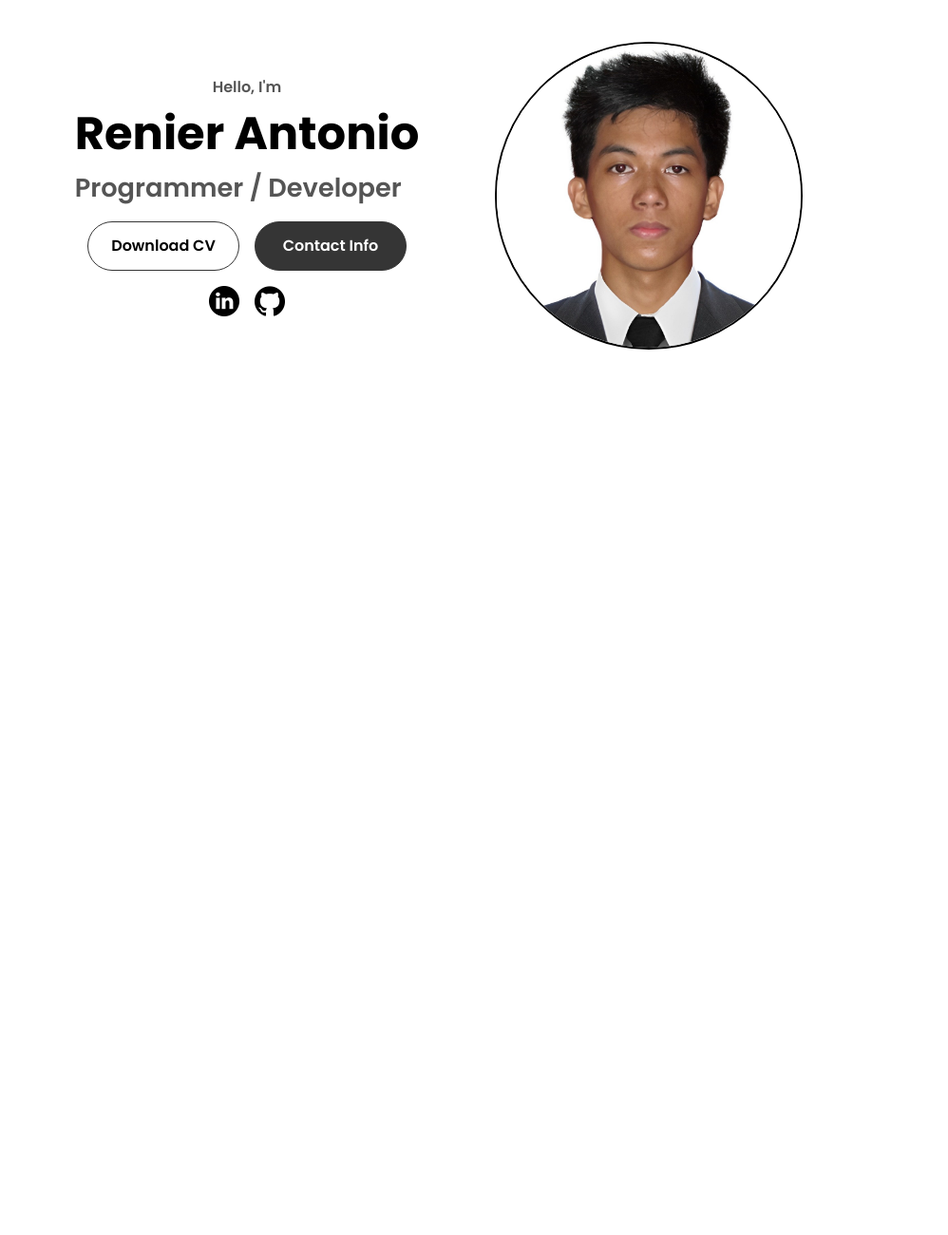
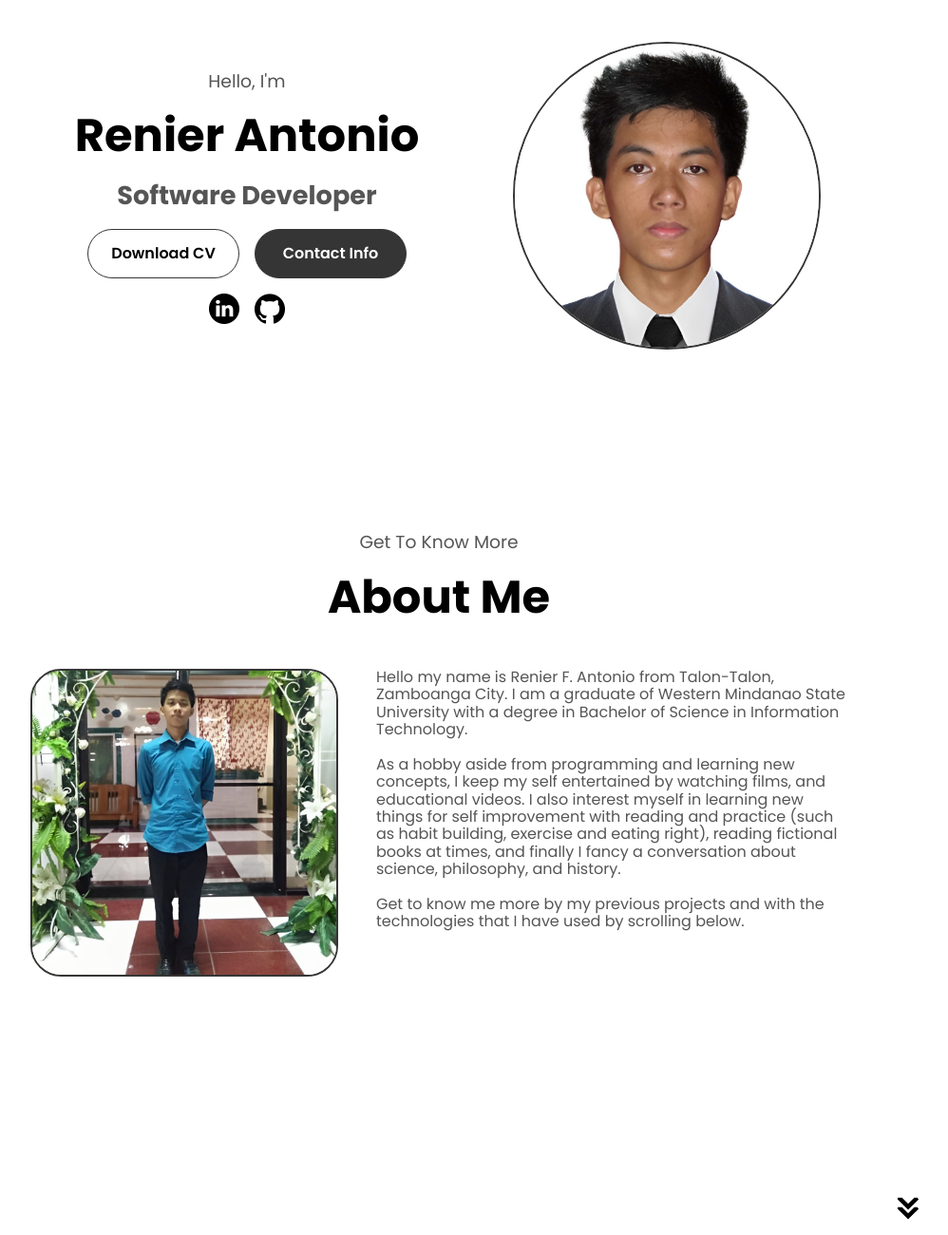
Before and after one commit to M4rm3ladov/vanilla-portfolio, a plain HTML site: page index.html in a window 1280 px wide. Shown: the part 280-1580 px from the top of the page at 95% size, without its empty margins (178-1176 px from the left). Before the commit the page ends 808 px from the top, so only its background shows below. Drawn offline with nearby package versions, Linux system fonts and the light colour scheme.

Commit message:
added about section
finished about section

```diff
--- a/index.html
+++ b/index.html
@@ -13,7 +13,7 @@
         <nav id="desktop-nav">
             <div class="logo">
                 <img src="assets/logo2.svg" alt="My Logo"/>
-                Renier Antonio
+                ren
             </div>
             <ul class="nav-links">
                 <li><a href="#about">About</a></li>
@@ -45,9 +45,9 @@
 
         <section id="profile">
             <div class="section-text">
-                <p>Hello, I'm</p>
+                <h3>Hello, I'm</h3>
                 <h1>Renier Antonio</h1>
-                <p>Programmer / Developer</p>
+                <h2>Software Developer</h2>
                 <div class="btn-container">
                     <button class="btn btn-color-2" onclick="window.open('./assets/Renier Antonio.pdf')">Download CV</button>
                     <button class="btn btn-color-1" onclick="location.href='./#contact'">Contact Info</button>
@@ -59,8 +59,27 @@
             </div>
 
             <div class="section-pic-container">
-                <img src="./assets/renierSuit (hq).jpg" alt="my profile image">
+                <img src="./assets/renierSuit (hq).jpg" alt="My profile image">
             </div>
+        </section>
+
+        <section id="about">
+            <h3>Get To Know More</h3>
+            <h1>About Me</h1>
+            <div class="section-about-container">
+                <div class="section-pic-container">
+                    <img src="./assets/aboutRen.jpg" alt="About Me image">
+                </div>
+                <p>Hello my name is Renier F. Antonio from Talon-Talon, Zamboanga City. I am a graduate of Western Mindanao State University with a degree in Bachelor of Science in Information Technology.
+                    <br><br>
+                    As a hobby aside from programming and learning new concepts, I keep my self entertained by watching films, and educational videos.
+                    I also interest myself in learning new things for self improvement with reading and practice (such as habit building, exercise and eating right), reading fictional books at times,
+                    and finally I fancy a conversation about science, philosophy, and history.
+                    <br><br>
+                    Get to know me more by my previous projects and with the technologies that I have used by scrolling below.
+                </p>
+            </div>
+            <img src="/assets/arrow.png" alt="Scroll down arrow icon" class="arrow icon" onclick="location.href='./#experience'">
         </section>
 
         <header>
--- a/style.less
+++ b/style.less
@@ -16,9 +16,10 @@
 @nav-hover-text-color: gray;
 
 /* colors */
-@primary-text-color: black;
-@secondary-text-color: rgb(85, 85, 85);
-@tertiary-text-color: white;
+@primary-color: black;
+@secondary-color: white;
+@complementary-color: rgb(85, 85, 85);
+@complementary-color-dark: rgb(53, 53, 53);
 
 @desktop-scroll-transition: all 300ms ease;
 @mobile-scroll-transition: all 0.3 ease-in-out;
@@ -46,7 +47,7 @@ html {
         }
 
         p {
-            color: @secondary-text-color;
+            color: @complementary-color;
         }
 
         .container {
@@ -71,8 +72,8 @@ html {
 
                     a {
                         text-decoration: none;
-                        color: @primary-text-color;
-                        text-decoration-color: @tertiary-text-color;
+                        color: @primary-color;
+                        text-decoration-color: secondary-color;
 
                         &:hover {
                             color: @nav-hover-text-color;
@@ -143,7 +144,7 @@ html {
                                 padding: 10px;
                                 text-align: center;
                                 font-size: @nav-font-size;
-                                color: @primary-text-color;
+                                color: @primary-color;
                                 text-decoration: none;
                                 transition: @mobile-scroll-transition;
                             }
@@ -158,6 +159,7 @@ html {
 
             .logo {
                 font-size: @logo-font-size;
+                font-weight: 400;
 
                 img{
                     width: auto;
@@ -169,6 +171,7 @@ html {
             section {
                     .section-mixin();
 
+                    // Hero
                     .section-socials,
                     &#profile {
                         display: flex;
@@ -183,25 +186,6 @@ html {
 
                     .section-text {
 
-                        p {
-                            font-weight: 600;
-
-                            &:nth-of-type(1) {
-                                text-align: center;
-                            }
-
-                            &:nth-of-type(2) {
-                                font-size: 1.7rem;
-                                margin-bottom: 20px;
-                            }
-                        }
-
-                        h1 {
-                            font-size: 3rem;
-                            text-align: center;
-                            line-height: 1rem;
-                        }
-
                         .btn-container {
                             display: flex;
                             justify-content: center;
@@ -215,9 +199,32 @@ html {
                         margin-top: 1rem;
                         gap: 1rem;
 
-                        .icon {
-                            cursor: pointer;
-                            height: 2rem;
+                    }
+
+                    // About
+                    &#about {
+                        position: relative;
+
+                        .section-about-container {
+                            display: flex;
+                            align-items: center;
+                            gap: 2.5rem;
+                            margin-top: 3rem;
+                        }
+
+                        .section-pic-container img {
+                            border-radius: 10%;
+                        }
+
+                        p {
+                            //margin-top: 15px;
+                            align-self: start;
+                        }
+
+                        & .arrow{
+                            position: absolute;
+                            right: -5rem;
+                            bottom: 2.5rem;
                         }
                     }
 
@@ -225,10 +232,38 @@ html {
                         width: auto;
                         height: 320px;
                         margin: auto 0;
-                        border: 2px solid black;
+                        border: 2px solid @complementary-color-dark;
                         border-radius: 50%;
                     }
 
+            }
+
+            h1 {
+                margin: 1.2rem;
+                font-size: 3rem;
+                text-align: center;
+            }
+
+            h2 {
+                color: @complementary-color;
+                text-align: center;
+                font-size: 1.7rem;
+                margin-bottom: 20px;
+            }
+
+            h3 {
+                color: @complementary-color;
+                text-align: center;
+                font-weight: 400;
+            }
+
+            p {
+                text-align: left;
+            }
+
+            .icon {
+                cursor: pointer;
+                height: 2rem;
             }
 
             .btn {
@@ -241,7 +276,7 @@ html {
 
             .btn-color-1,
             .btn-color-2 {
-                border: rgb(53, 53, 53) 0.1rem solid;
+                border: @complementary-color-dark 0.1rem solid;
             }
 
             .btn-color-1:hover,
@@ -251,18 +286,18 @@ html {
 
             .btn-color-1,
             .btn-color-1:hover {
-                background: rgb(53, 53, 53);
-                color: white;
+                background: @complementary-color-dark;
+                color: @secondary-color;
             }
 
             .btn-color-1:hover {
-                background: rgb(0, 0, 0);
+                background: @primary-color;
             }
 
             .btn-color-2:hover {
-                background: rgb(0, 0, 0);
-                color: white;
-                border: rgb(255, 255, 255) 0.1rem solid;
+                background: @primary-color;
+                color: @secondary-color;
+                border: @secondary-color 0.1rem solid;
             }
 
             .btn-color-2 {
```
Also changed, not shown: assets/aboutRen.jpg (added).
